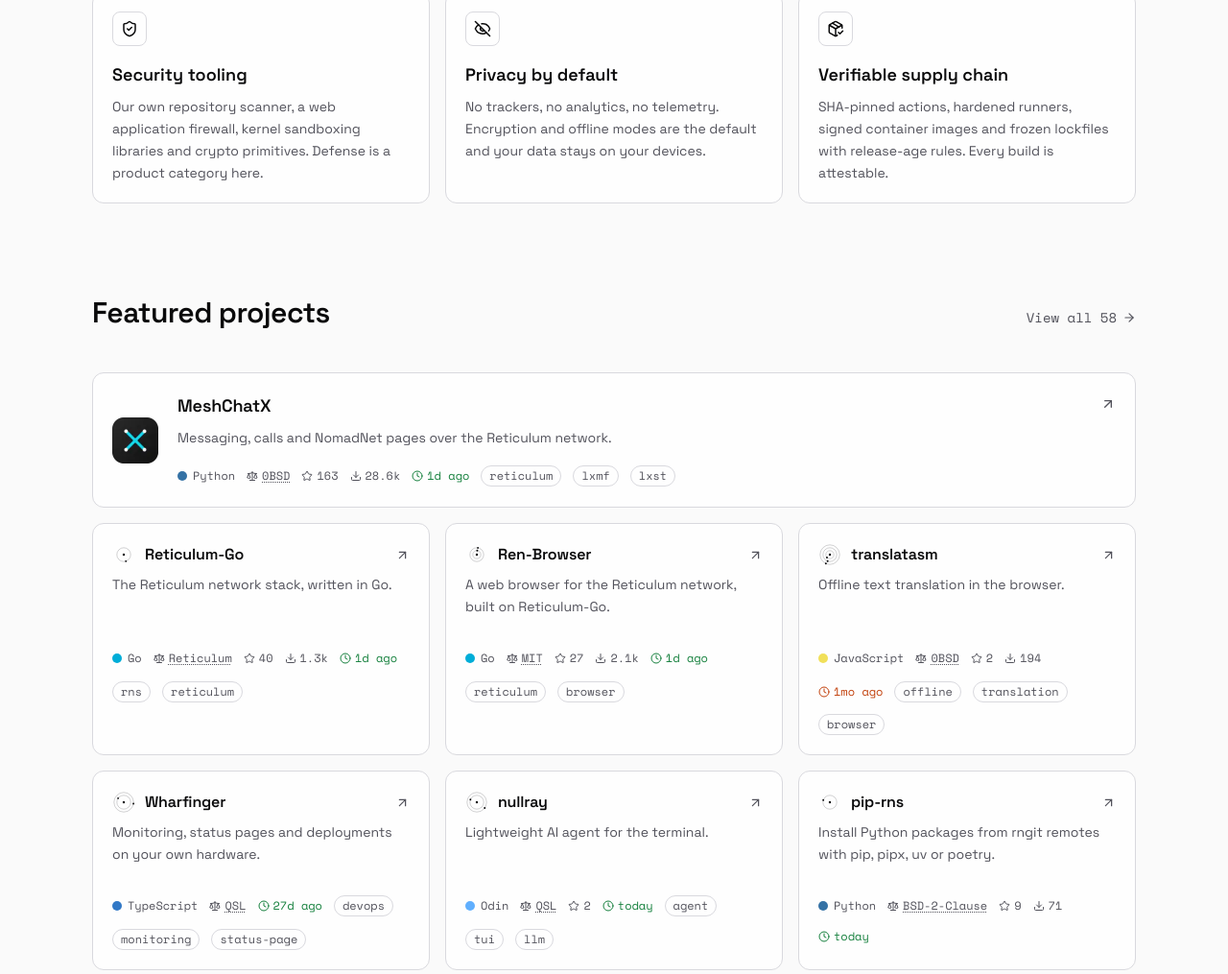
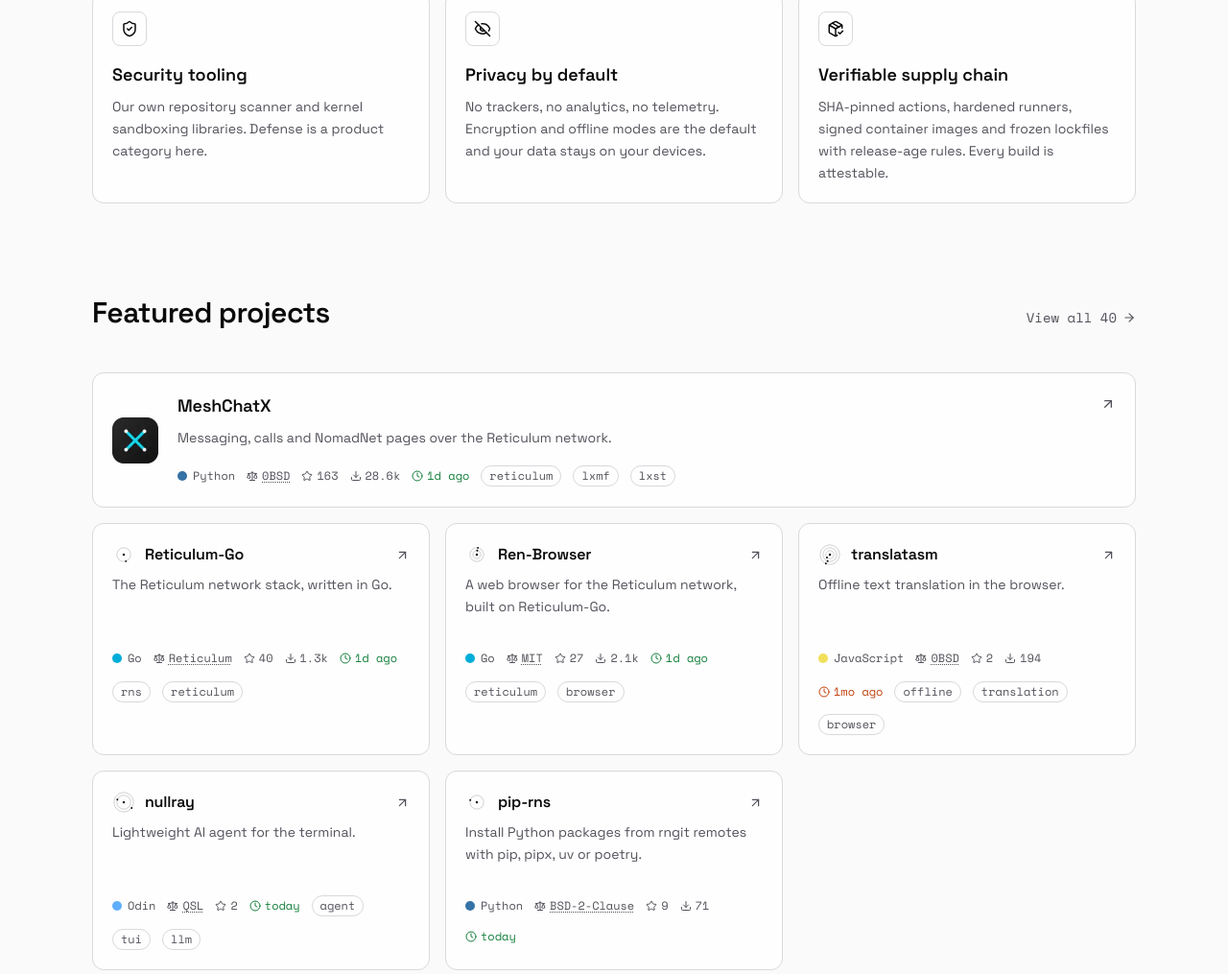
Before and after one commit to Quad4-Software/website, an Astro site: page / in a window 1280 px wide. Shown: the part 1308-2323 px from the top of the page at 96% size. Built offline with nearby package versions, Linux system fonts and the light colour scheme; Astro itself is replaced by a stand-in of ours.

Commit message:
Drop projects that are private or gone from GitHub
Every card links to github.com/Quad4-Software, so entries whose
repos are private or deleted lead to a 404. Removes eighteen of
them plus the orphaned ravenguard logo, the Wharfinger featured
entry, and copy that referenced dictation, transcription, forges,
firewalls and crypto primitives that no longer ship.

```diff
--- a/src/data/projects/index.ts
+++ b/src/data/projects/index.ts
@@ -14,7 +14,6 @@ export const featuredNames = [
   'Reticulum-Go',
   'Ren-Browser',
   'translatasm',
-  'Wharfinger',
   'nullray',
   'pip-rns',
 ]
--- a/src/data/projects/infrastructure.ts
+++ b/src/data/projects/infrastructure.ts
@@ -1,71 +1,17 @@
-import { asset } from '../../lib/cdn'
 import type { Category } from './types'
 
 export const infrastructure: Category = {
   id: 'infrastructure',
   title: 'Self-hosted infrastructure',
   blurb:
-    'Platforms, forges and firewalls you run on your own hardware. If it phones home, we do not ship it.',
+    'Identity, finance and ops tools you run on your own hardware. If it phones home, we do not ship it.',
   projects: [
-    {
-      name: 'Wharfinger',
-      desc: 'Monitoring, status pages and deployments on your own hardware.',
-      updated: '2026-09-29T10:05:35Z',
-      license: 'QSL',
-      lang: 'TypeScript',
-      topics: ['devops', 'monitoring', 'status-page'],
-    },
-    {
-      name: 'forge',
-      desc: 'Our Forgejo fork. Runs git.quad4.io.',
-      fork: true,
-      updated: '2026-09-29T15:24:50Z',
-      license: 'GPL-3.0',
-      lang: 'Go',
-      topics: ['forge', 'git'],
-    },
-    {
-      name: 'ravenguard',
-      desc: 'Web application firewall. Blocks bots, scanners and AI scrapers.',
-      updated: '2026-10-26T15:05:54Z',
-      license: 'QSL',
-      lang: 'Go',
-      logo: asset('/ravenguard.webp'),
-    },
-    {
-      name: 'Athenaeum',
-      desc: 'Self-hosted library server for ebooks and audiobooks.',
-      updated: '2026-09-28T13:55:12Z',
-      license: 'MIT',
-      lang: 'Go',
-    },
-    {
-      name: 'Badinage',
-      desc: 'XMPP chat in the browser.',
-      updated: '2026-10-24T20:44:25Z',
-      license: 'QSL',
-      lang: 'TypeScript',
-    },
     {
       name: 'arch',
       desc: 'Arch Linux package repository for Quad4 software.',
       updated: '2026-10-26T13:17:12Z',
       license: '0BSD',
       lang: 'Shell',
-    },
-    {
-      name: 'VoidBin',
-      desc: 'Our hardened PrivateBin fork. Encrypted pastebin behind ravenguard.',
-      fork: true,
-      updated: '2026-09-21T21:41:42Z',
-      lang: 'PHP',
-    },
-    {
-      name: 'rss-discovery',
-      desc: 'RSS aggregation and feed discovery.',
-      updated: '2026-09-28T00:31:00Z',
-      license: '0BSD',
-      lang: 'Go',
     },
     {
       name: 'quickchat',
@@ -80,30 +26,6 @@ export const infrastructure: Category = {
       desc: 'Our fork of Nebula, the peer-to-peer overlay network.',
       fork: true,
       updated: '2026-09-14T20:17:23Z',
-      license: 'MIT',
-      lang: 'Go',
-    },
-    {
-      name: 'verdaccio',
-      desc: 'Our fork of Verdaccio, a private npm registry.',
-      fork: true,
-      updated: '2026-09-22T12:24:05Z',
-      license: 'MIT',
-      lang: 'TypeScript',
-    },
-    {
-      name: 'zot',
-      desc: 'Our fork of zot, an OCI container registry.',
-      fork: true,
-      updated: '2026-09-23T00:51:05Z',
-      license: 'Apache-2.0',
-      lang: 'Go',
-    },
-    {
-      name: 'beszel',
-      desc: 'Our fork of Beszel, a lightweight server monitor.',
-      fork: true,
-      updated: '2026-09-20T22:05:45Z',
       license: 'MIT',
       lang: 'Go',
     },
--- a/src/data/projects/mesh.ts
+++ b/src/data/projects/mesh.ts
@@ -58,12 +58,6 @@ export const mesh: Category = {
       stars: 5,
       mirror: true,
       downloads: 4,
-    },
-    {
-      name: 'LXMFy-Go',
-      desc: 'The LXMFy bot framework, written in Go.',
-      updated: '2026-07-12T21:31:39Z',
-      lang: 'Go',
     },
     {
       name: 'reticulum-go-protocols',
--- a/src/data/projects/offline-web.ts
+++ b/src/data/projects/offline-web.ts
@@ -3,35 +3,8 @@ import type { Category } from './types'
 export const offline_web: Category = {
   id: 'offline-web',
   title: 'Offline-first web',
-  blurb:
-    'Apps that run dictation, transcription and translation entirely in your browser. Nothing leaves the device.',
+  blurb: 'Apps that run translation entirely in your browser. Nothing leaves the device.',
   projects: [
-    {
-      name: 'dictationasm',
-      desc: 'Offline voice dictation that runs entirely in the browser.',
-      updated: '2026-09-19T05:32:49Z',
-      license: '0BSD',
-      lang: 'JavaScript',
-      topics: ['offline', 'voice', 'browser'],
-    },
-    {
-      name: 'transcriptasm',
-      downloads: 122,
-      desc: 'Offline audio transcription in the browser.',
-      updated: '2026-09-18T14:08:03Z',
-      license: '0BSD',
-      lang: 'JavaScript',
-      topics: ['offline', 'audio', 'browser'],
-    },
-    {
-      name: 'speakasm',
-      downloads: 124,
-      desc: 'Offline text-to-speech in the browser.',
-      updated: '2026-09-18T12:36:43Z',
-      license: '0BSD',
-      lang: 'JavaScript',
-      topics: ['offline', 'speech', 'browser'],
-    },
     {
       name: 'translatasm',
       desc: 'Offline text translation in the browser.',
--- a/src/data/projects/security.ts
+++ b/src/data/projects/security.ts
@@ -38,12 +38,5 @@ export const security: Category = {
       license: '0BSD',
       lang: 'Python',
     },
-    {
-      name: 'purecrypt',
-      desc: 'Pure-Python crypto primitives, no dependencies. Not for production use.',
-      updated: '2026-09-27T12:09:58Z',
-      license: '0BSD',
-      lang: 'Python',
-    },
   ],
 }
--- a/src/data/projects/toolchains.ts
+++ b/src/data/projects/toolchains.ts
@@ -3,8 +3,7 @@ import type { Category } from './types'
 export const toolchains: Category = {
   id: 'toolchains',
   title: 'Toolchains and libraries',
-  blurb:
-    'Compilers, parsers and utilities, including Go forks with no telemetry and support for older systems.',
+  blurb: 'Compilers, parsers and utilities, including Go forks for older and alternative systems.',
   projects: [
     {
       name: 'nullray',
@@ -24,13 +23,6 @@ export const toolchains: Category = {
       stars: 1,
       downloads: 14,
       topics: ['mcp', 'agent-tools'],
-    },
-    {
-      name: 'go-no-telemetry',
-      desc: 'Go toolchain fork with telemetry removed and easier source bootstrapping.',
-      updated: '2026-10-14T01:10:02Z',
-      license: 'BSD-3-Clause',
-      lang: 'Go',
     },
     {
       name: 'go-legacy-winxp',
@@ -115,20 +107,6 @@ export const toolchains: Category = {
       lang: 'Go',
     },
     {
-      name: 'acp-go',
-      desc: 'Agent Client Protocol library for Go.',
-      updated: '2026-09-23T23:53:28Z',
-      license: '0BSD',
-      lang: 'Go',
-    },
-    {
-      name: 'q4tab',
-      desc: 'Local code completion from n-gram statistics.',
-      updated: '2026-09-25T21:12:55Z',
-      license: '0BSD',
-      lang: 'Go',
-    },
-    {
       name: 'python-library-template',
       desc: 'Template for typed Python libraries with no dependencies.',
       updated: '2026-10-20T05:14:38Z',
--- a/src/pages/git.astro
+++ b/src/pages/git.astro
@@ -47,8 +47,8 @@ const cardDesc = 'mb-4 text-sm leading-relaxed text-muted'
           <span class={badge()}>Returning soon</span>
         </div>
         <p class={cardDesc}>
-          Our own forge. Runs Quad4-Software/forge, a hardened Forgejo fork served under the Quad4
-          mark. Coming back online soon.
+          Our own forge. A hardened Forgejo fork served under the Quad4 mark. Coming back online
+          soon.
         </p>
         <Snippet
           label="Clone over HTTPS"
--- a/src/pages/index.astro
+++ b/src/pages/index.astro
@@ -27,17 +27,17 @@ const pillars = [
   {
     icon: WifiOff,
     title: 'Offline-first web',
-    text: 'Apps for dictation, transcription and translation that run entirely in your browser. No servers, no leaks.',
+    text: 'Apps for translation that run entirely in your browser. No servers, no leaks.',
   },
   {
     icon: Server,
     title: 'Self-hosted infrastructure',
-    text: 'Ops platforms, forges, firewalls and libraries you run yourself. If it phones home, we do not ship it.',
+    text: 'Identity, finance and ops tools you run yourself. If it phones home, we do not ship it.',
   },
   {
     icon: ShieldCheck,
     title: 'Security tooling',
-    text: 'Our own repository scanner, a web application firewall, kernel sandboxing libraries and crypto primitives. Defense is a product category here.',
+    text: 'Our own repository scanner and kernel sandboxing libraries. Defense is a product category here.',
   },
   {
     icon: EyeOff,
```
Also changed, not shown: public/ravenguard.webp (deleted).
